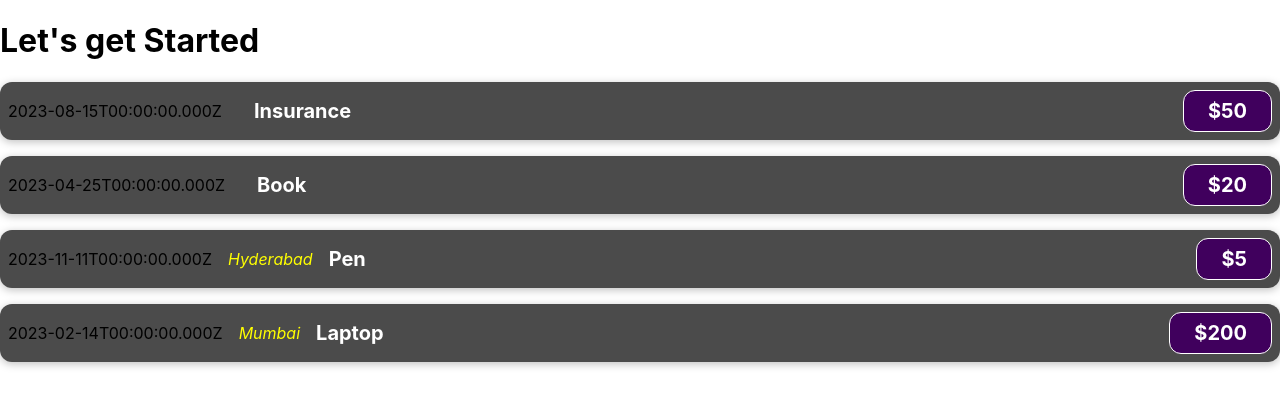
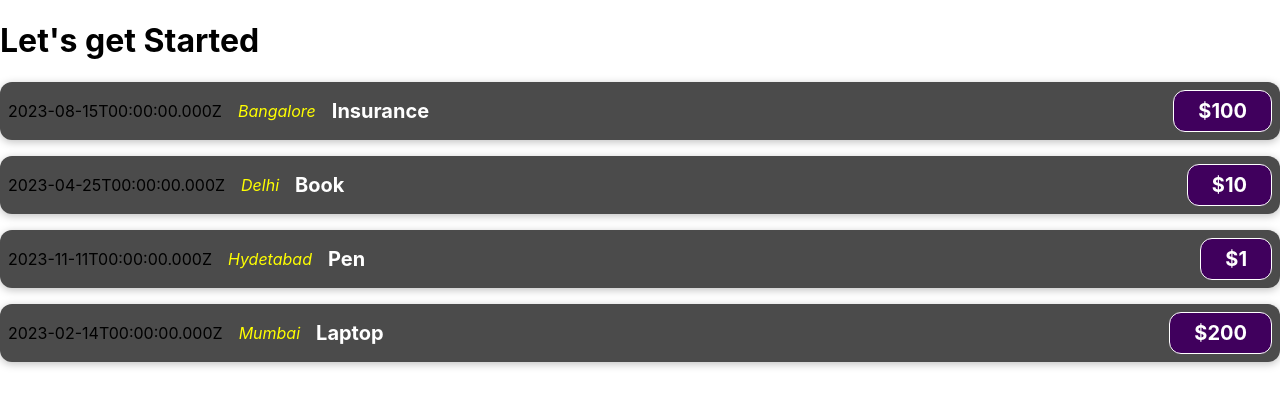
Before and after one commit to neilrrai/SharpenerReact, a React (Create React App) app: page / in a window 1280 px wide. Shown: the top 406 px of the page. Built offline with nearby package versions, Linux system fonts and the light colour scheme.

Commit message:
8/12 Creating Reusable Components

```diff
--- a/src/App.js
+++ b/src/App.js
@@ -3,33 +3,50 @@
 import ExpenseItem from "./components/ExpenseItem";
 
 function App() {
+  const expenses = [
+    {
+      id: "1",
+      date: new Date(2023, 7, 15),
+      title: "Insurance",
+      price: "100",
+      location: "Bangalore",
+    },
+    {
+      id: "2",
+      date: new Date(2023, 3, 25),
+      title: "Book",
+      price: "10",
+      location: "Delhi",
+    },
+    {
+      id: "3",
+      date: new Date(2023, 10, 11),
+      title: "Pen",
+      price: "1",
+      location: "Hydetabad",
+    },
+    {
+      id: "4",
+      date: new Date(2023, 1, 14),
+      title: "Laptop",
+      price: "200",
+      location: "Mumbai",
+    },
+  ];
   return (
     <div>
       <h1>Let's get Started</h1>
-      <ExpenseItem
-        date={new Date(2023, 7, 15)}
-        title="Insurance"
-        price="50"
-        loaction="Bangalore"
-      ></ExpenseItem>
-      <ExpenseItem
-        date={new Date(2023, 3, 25)}
-        title="Book"
-        price="20"
-        loaction="Delhi"
-      ></ExpenseItem>
-      <ExpenseItem
-        date={new Date(2023, 10, 11)}
-        title="Pen"
-        price="5"
-        location="Hyderabad"
-      ></ExpenseItem>
-      <ExpenseItem
-        date={new Date(2023, 1, 14)}
-        title="Laptop"
-        price="200"
-        location="Mumbai"
-      ></ExpenseItem>
+      {expenses.map((item) => {
+        return (
+          <ExpenseItem
+            key={item.id}
+            date={item.date}
+            title={item.title}
+            price={item.price}
+            location={item.location}
+          />
+        );
+      })}
     </div>
   );
 }
```
